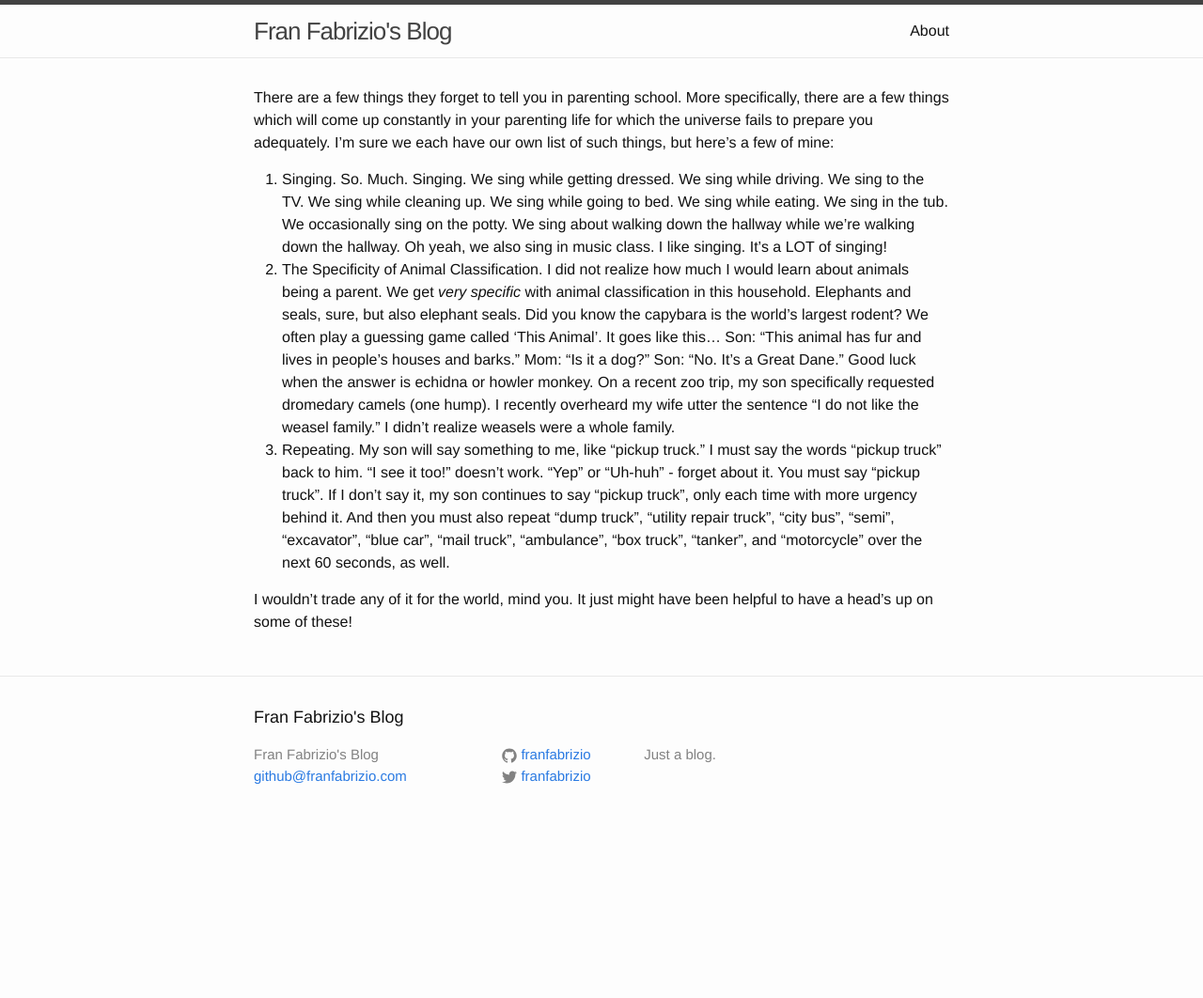
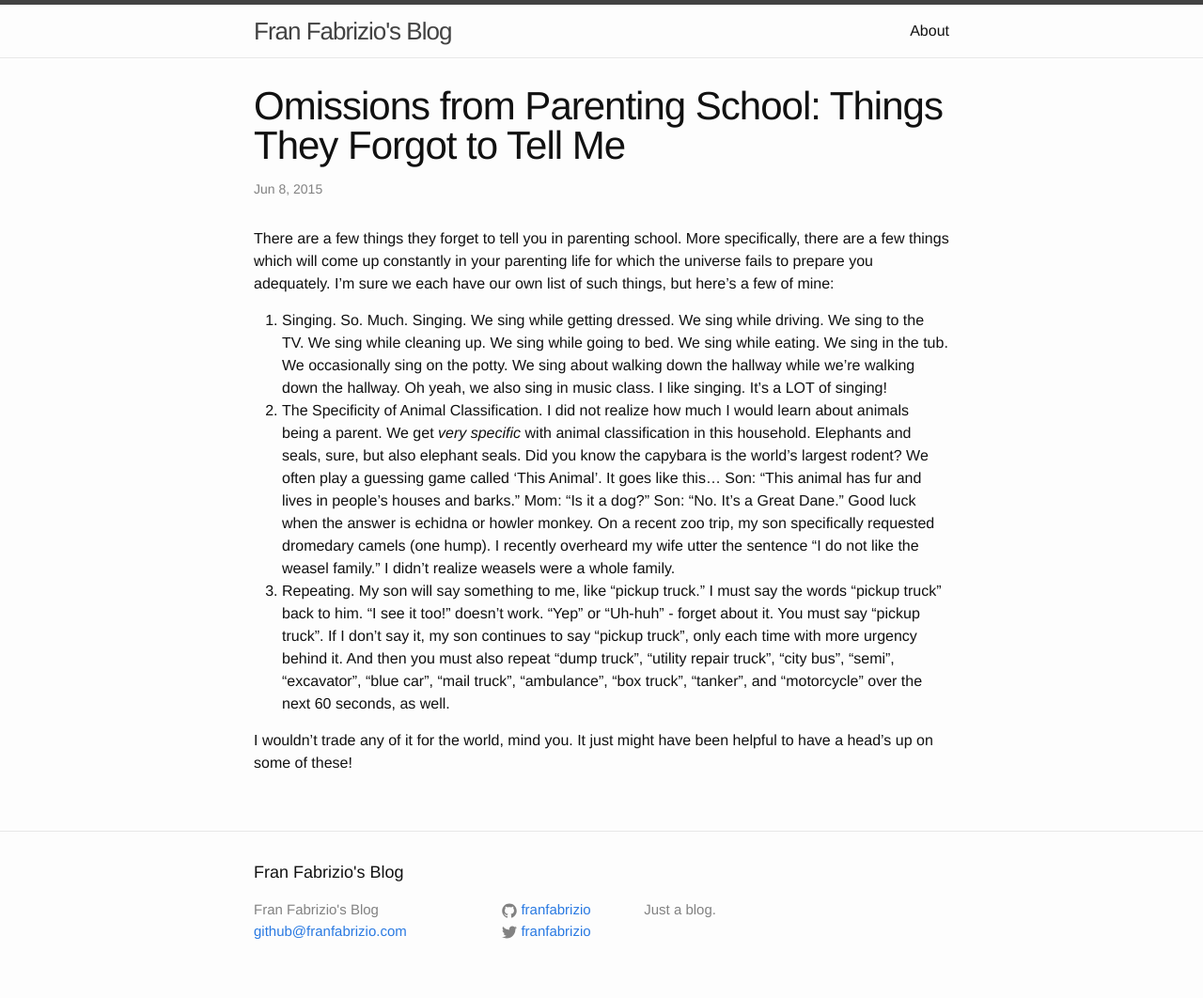
Before and after one commit to franfabrizio/franfabrizio.github.io, a Jekyll site: the page built from _posts/2015-6-08-Omissions-from-Parenting-School.md, in a window 1280 px wide. Shown: the whole page at 94% size. Built offline with Jekyll 4.4.1, drawn with Linux system fonts in a browser that asks for light colours; comment, search, counter and statistics services are not loaded; before the commit the page ends 900 px from its top, so only the background shows below that.

Commit message:
Making posts jekyll 3 compatible.

```diff
--- a/_posts/2015-6-08-Omissions-from-Parenting-School.md
+++ b/_posts/2015-6-08-Omissions-from-Parenting-School.md
@@ -1,6 +1,6 @@
 ---
 layout: post
-title: Omissions from Parenting School: Things They Forgot to Tell Me
+title: "Omissions from Parenting School: Things They Forgot to Tell Me"
 categories: homelife
 ---
 
```
Also changed, not shown: _posts/2015-05-25-newcomers-guide-to-minnesota-winter.md (+1 -1 lines).
